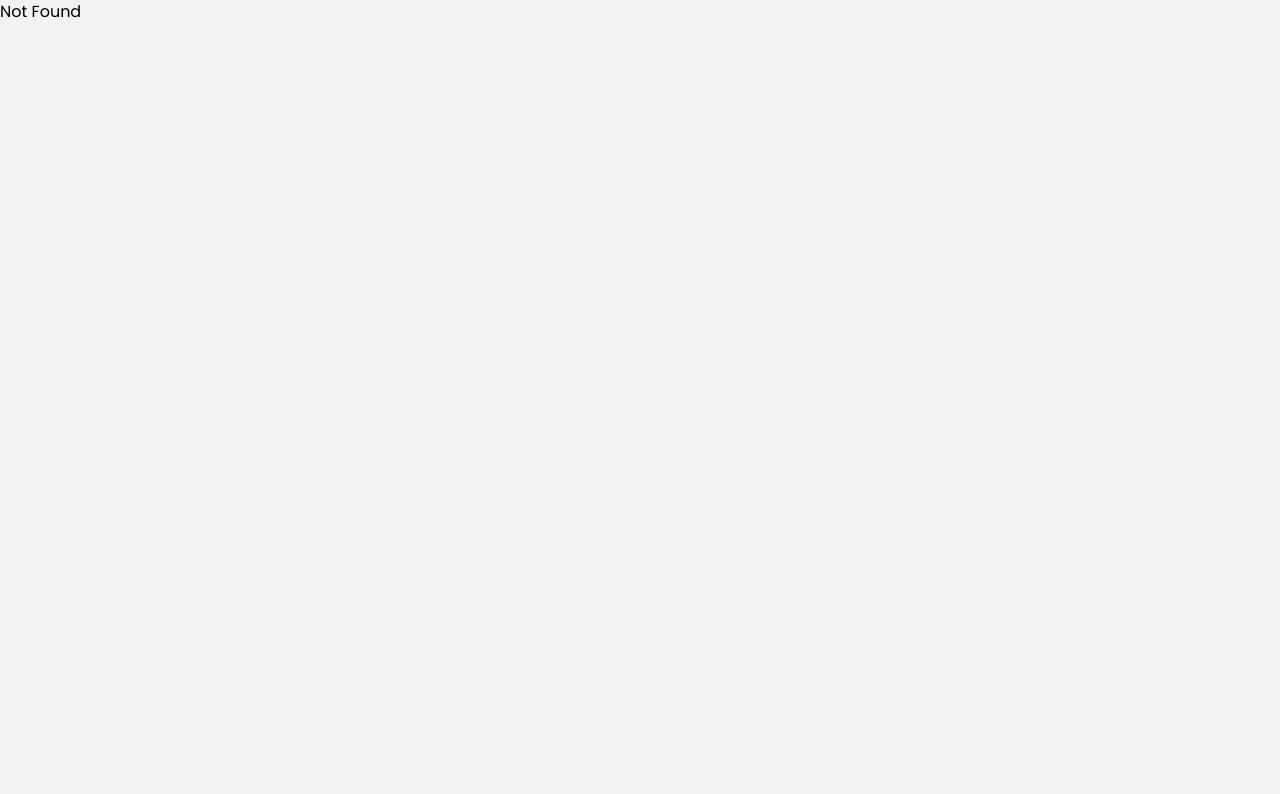
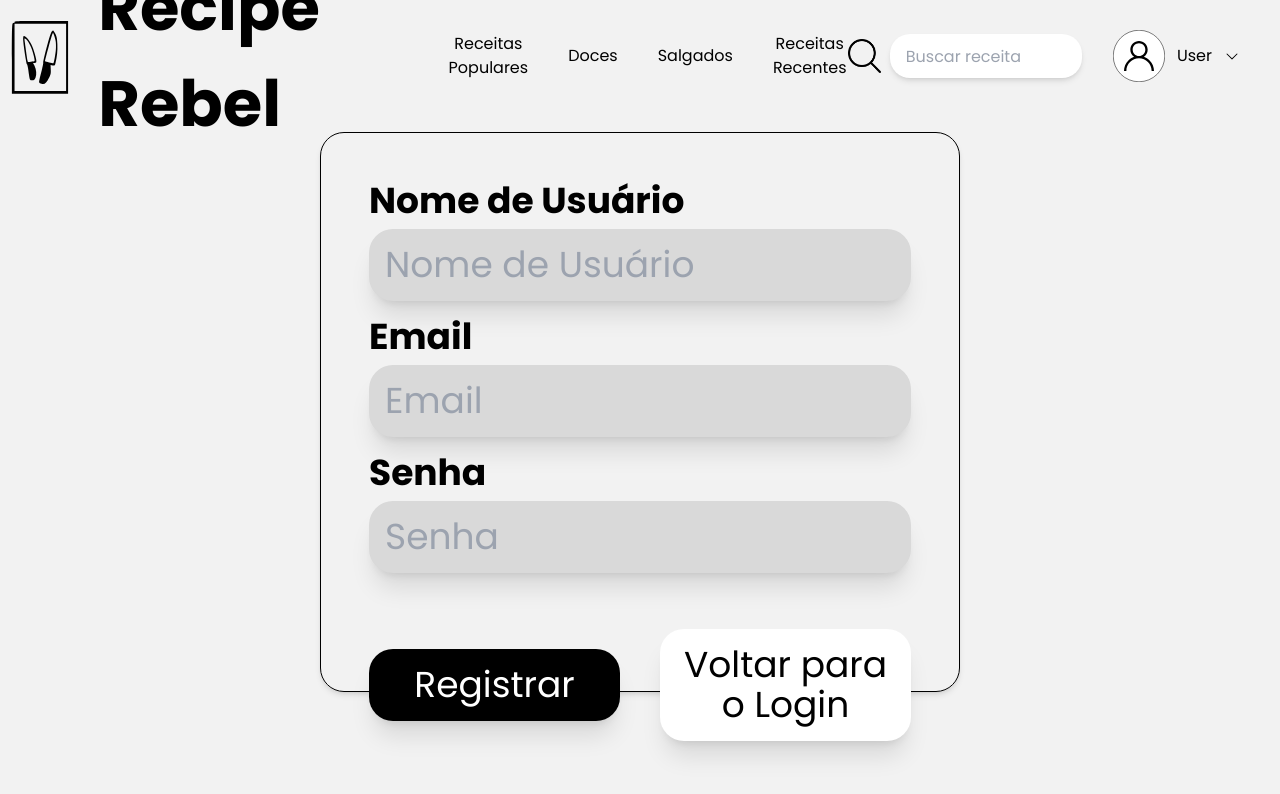
Before and after one commit to guilhermepsch/recipe-rebel, a React (Vite) app in the folder web/: page /cadastro in a window 1280 px wide. Shown: the top 794 px of the page. Built offline with nearby package versions, Linux system fonts and the light colour scheme; the HTML template or start-up script is replaced by a standard one.

Commit message:
feat: realizado pagina de login e registro

```diff
--- a/web/src/App.tsx
+++ b/web/src/App.tsx
@@ -4,6 +4,8 @@ import Doces from './pages/Doces';
 import Salgados from './pages/Salgados';
 import Populares from './pages/Populares';
 import Recentes from './pages/Recentes';
+import Login from './pages/Login';
+import Register from './pages/Cadastro';
 
 export default function App() {
 	return (
@@ -14,6 +16,8 @@ export default function App() {
 				<Route path="/doces" element={<Doces />} />
 				<Route path="/salgados" element={<Salgados />} />
 				<Route path="/recentes" element={<Recentes />} />
+				<Route path="/login" element={<Login />} />
+				<Route path="/cadastro" element={<Register />} />
 				<Route path="*" element={<h1>Not Found</h1>} />
 			</Routes>
 		</>
--- a/web/src/components/Header/index.tsx
+++ b/web/src/components/Header/index.tsx
@@ -5,7 +5,7 @@ import { HeaderListOption } from './HeaderListOption';
 import logo from '../../assets/img/logo.svg';
 import lupa from '../../assets/img/lupa.png';
 import user from '../../assets/img/user.svg';
-import { CaretDown, CaretUp } from '@phosphor-icons/react';
+import { CaretDown } from '@phosphor-icons/react';
 
 export default function Header() {
 	const [isMenuOpen, setIsMenuOpen] = useState(false);
@@ -70,7 +70,7 @@ export default function Header() {
 					</span>
 				</div>
 				{isMenuOpen && (
-					<div className="absolute right-12 top-20 mt-2 w-48 bg-white border border-gray-300 rounded-lg shadow-lg">
+					<div className="absolute right-12 top-20 mt-2 w-48 bg-white border border-gray-300 rounded-lg shadow-lg z-50">
 						<ul className="divide-y divide-gray-300">
 							<li>
 								<Link
@@ -93,6 +93,13 @@ export default function Header() {
 									Logout
 								</Link>
 							</li>
+							<li>
+								<Link
+									to="/login"
+									className="block px-4 py-2 hover:bg-gray-100">
+									Login
+								</Link>
+							</li>
 						</ul>
 					</div>
 				)}
--- /dev/null
+++ b/web/src/pages/Cadastro/index.tsx
@@ -0,0 +1,74 @@
+import { useNavigate } from 'react-router-dom';
+import Header from '../../components/Header';
+
+export default function Register() {
+  const navigate = useNavigate();
+
+  const handleLoginClick = (e: any) => {
+    e.preventDefault();
+    navigate('/login');
+  };
+
+  return (
+    <>
+      <Header />
+      <main className="flex justify-center items-center w-full h-[75vh] text-black">
+        <div className="p-12 rounded-3xl w-1/2 h-[70vh] max-w-[848px] max-h-[726px] shadow-md border border-black">
+          <form
+            className="flex flex-col gap-4 text-4xl"
+            action=""
+            method=""
+          >
+            <div className="flex flex-col gap-2">
+              <label htmlFor="username" className="font-bold">
+                Nome de Usuário
+              </label>
+              <input
+                type="text"
+                name="username"
+                id="username"
+                placeholder="Nome de Usuário"
+                className="shadow-xl bg-[#D9D9D9] rounded-3xl p-4"
+              />
+            </div>
+            <div className="flex flex-col gap-2">
+              <label htmlFor="email" className="font-bold">
+                Email
+              </label>
+              <input
+                type="email"
+                name="email"
+                id="email"
+                placeholder="Email"
+                className="shadow-xl bg-[#D9D9D9] rounded-3xl p-4"
+              />
+            </div>
+            <div className="flex flex-col gap-2">
+              <label htmlFor="password" className="font-bold">
+                Senha
+              </label>
+              <input
+                type="password"
+                name="password"
+                id="password"
+                placeholder="Senha"
+                className="shadow-xl bg-[#D9D9D9] rounded-3xl p-4"
+              />
+            </div>
+            <div className="flex flex-row justify-between gap-10 pt-10 items-center">
+              <button className="bg-black shadow-xl rounded-3xl p-4 w-[50%] text-white">
+                Registrar
+              </button>
+              <button
+                className="bg-white shadow-xl rounded-3xl p-4 w-[50%] text-black"
+                onClick={handleLoginClick}
+              >
+                Voltar para o Login
+              </button>
+            </div>
+          </form>
+        </div>
+      </main>
+    </>
+  );
+}
--- a/web/src/pages/Home/index.tsx
+++ b/web/src/pages/Home/index.tsx
@@ -50,7 +50,7 @@ export default function Home() {
 							<img src={elipseBG} alt="Ellipse Background 1" />
 							<img src={elipseBG} alt="Ellipse Background 2" />
 						</div>
-						<div className="relative z-10 ml-[6.5rem] mt-5">
+						<div className="relative z-10 ml-[6.5rem] mt-5 z-0">
 							<div className="w-[600px] h-[600px] rounded-3xl border-2 shadow-2xl relative">
 								{images.map((image, index) => (
 									<div
--- /dev/null
+++ b/web/src/pages/Login/index.tsx
@@ -0,0 +1,60 @@
+import { useNavigate } from 'react-router-dom';
+import Header from '../../components/Header';
+
+export default function Login() {
+  const navigate = useNavigate();
+
+	const handleCadastroClick = (e: any) => {
+		e.preventDefault();
+    navigate('/cadastro');
+	};
+
+	return (
+		<>
+			<Header />
+			<main className="flex justify-center items-center w-full h-[75vh] text-black">
+				<div className="p-12 rounded-3xl w-1/2 h-[50vh] max-w-[848px] max-h-[567px] shadow-md border border-black">
+					<form
+						className="flex flex-col gap-4 text-4xl"
+						action=""
+						method="">
+						<div className="flex flex-col gap-2">
+							<label htmlFor="email" className="font-bold">
+								Email
+							</label>
+							<input
+								type="email"
+								name="email"
+								id="email"
+								placeholder="Email"
+								className="shadow-xl bg-[#D9D9D9] rounded-3xl p-4"
+							/>
+						</div>
+						<div className="flex flex-col gap-2">
+							<label htmlFor="password" className="font-bold">
+								Senha
+							</label>
+							<input
+								type="password"
+								name="password"
+								id="password"
+								placeholder="Senha"
+								className="shadow-xl bg-[#D9D9D9] rounded-3xl p-4"
+							/>
+						</div>
+						<div className="flex flex-row justify-between gap-10 pt-10 items-center">
+							<button className="bg-black shadow-xl rounded-3xl p-4 w-[50%] text-white">
+								Entrar
+							</button>
+							<button
+								className="bg-white shadow-xl rounded-3xl p-4 w-[50%] text-black"
+								onClick={handleCadastroClick}>
+								Cadastrar
+							</button>
+						</div>
+					</form>
+				</div>
+			</main>
+		</>
+	);
+}
```
